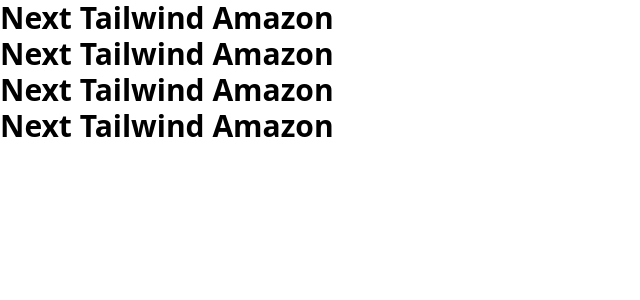
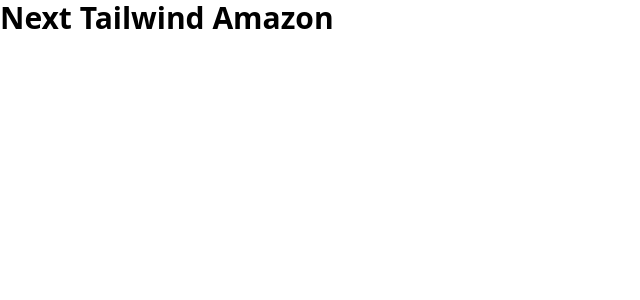
Before and after one commit to alamduetrobi/nextnote, a Next.js app: page / in a window 1280 px wide. Shown: the top 300 px of the page, without its empty margins (0-640 px from the left). Built offline with nearby package versions, Linux system fonts and the light colour scheme.

Commit message:
Update Readme file

```diff
--- a/src/pages/index.tsx
+++ b/src/pages/index.tsx
@@ -13,9 +13,6 @@
         <link rel="icon" href="#" />
       </Head>
       <h1 className="text-3xl font-bold">Next Tailwind Amazon</h1>
-      <h1 className="text-3xl font-bold">Next Tailwind Amazon</h1>
-      <h1 className="text-3xl font-bold">Next Tailwind Amazon</h1>
-      <h1 className="text-3xl font-bold">Next Tailwind Amazon</h1>
     </div>
   );
 }
```
Also changed, not shown: 1 other file (tests, documents, lock files or other folders).
